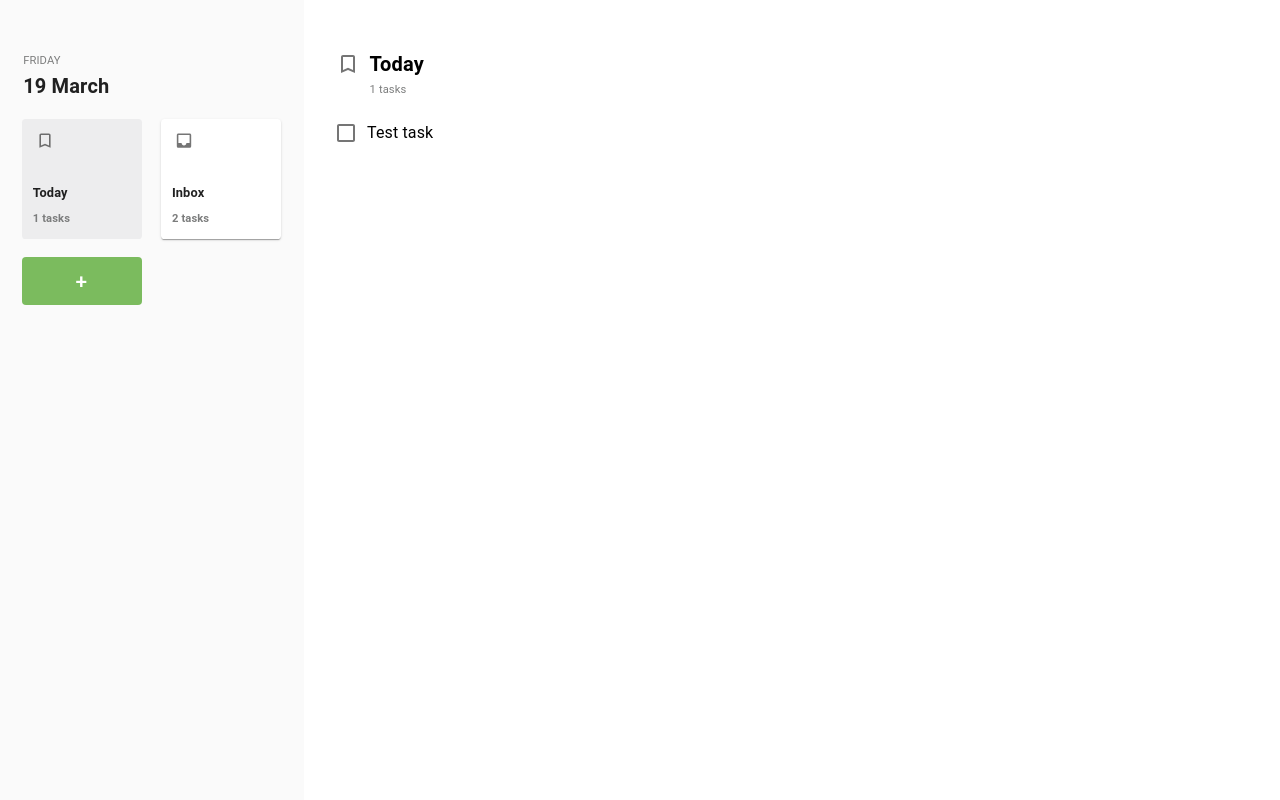
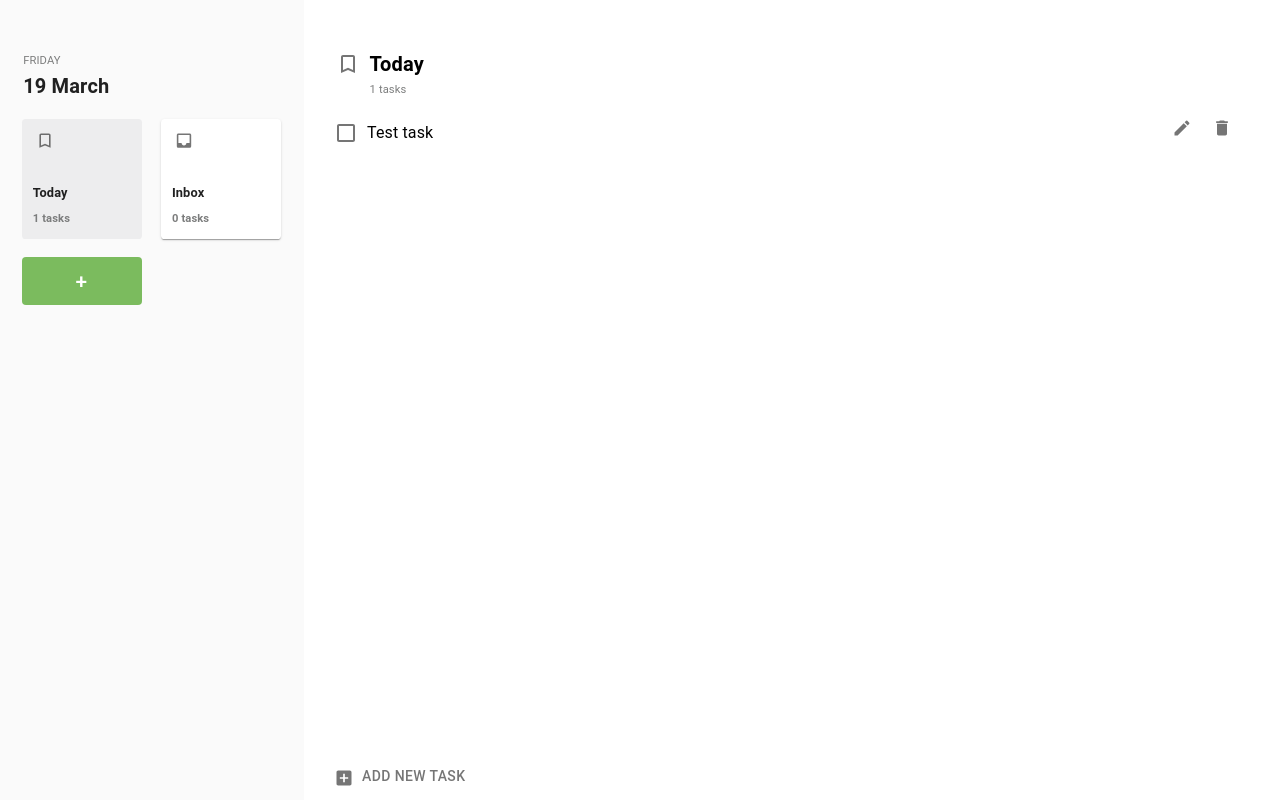
Before and after one commit to eldursi/react-todo-app, a React (Create React App) app: page / in a window 1280 px wide. Built offline with nearby package versions, Linux system fonts and the light colour scheme.

Commit message:
Working edit and delete functionality - needs clean up

```diff
--- /dev/null
+++ b/src/Components/Shared/InputDialog.tsx
@@ -0,0 +1,35 @@
+import { Dialog, DialogTitle, DialogContent, TextField, DialogActions, Button } from "@material-ui/core"
+import React from "react"
+import useStyles from "../Tasks/Styling"
+
+const InputDialog = (props:any) =>
+{
+    const classes = useStyles()
+    const {open, handleClose, handleOnClick, title, buttonText, handleOnChange, value} = props
+    return (
+        <Dialog open={open} onClose={handleClose} aria-labelledby="form-dialog-title" fullWidth>
+            <DialogTitle id="form-dialog-title">{title}</DialogTitle>
+            <DialogContent>
+                <TextField
+                    autoFocus
+                    margin="dense"
+                    id="name"
+                    type="text"
+                    fullWidth
+                    multiline
+                    rows={10}
+                    InputProps= {{ className: classes.addTaskInput}}
+                    onChange={(e) => { handleOnChange(e.target.value) }}
+                    defaultValue={ value }
+                />
+            </DialogContent>
+            <DialogActions className = {classes.addTaskDialogAction}>
+                <Button onClick={handleOnClick} color="primary" fullWidth className = {classes.addTaskListItem}>
+                {buttonText}
+                </Button>
+            </DialogActions>
+        </Dialog>
+    )
+}
+
+export default InputDialog
--- a/src/Components/TaskCategories/TaskCategories.tsx
+++ b/src/Components/TaskCategories/TaskCategories.tsx
@@ -35,12 +35,12 @@ export const TaskCategory = (props:any) =>
 {
     const classes = useStyles()
     const taskCategories = props.taskCategories
-    var {name, active, numberOfTasks, components, icon, id} = props.taskCategory;
+    var {name, active, components, icon, id, tasks} = props.taskCategory;
     const IconComponent = components[icon]
 
     const setActiveCategory = () => {
         taskCategories.forEach( taskCategory => {
-            if(taskCategory.id == id)
+            if(taskCategory.id === id)
             {
                 taskCategory.active = true
             }
@@ -64,7 +64,7 @@ export const TaskCategory = (props:any) =>
                 </Box>
                 <Box className={classes.taskCategoryTitle}>
                     <ListItemText primary={name} />
-                    <Typography component="span" style={{fontSize:"0.7rem", color:"#7c7d7d"}}>{numberOfTasks} tasks</Typography>
+                    <Typography component="span" style={{fontSize:"0.7rem", color:"#7c7d7d"}}>{tasks.length} tasks</Typography>
                 </Box>
             </ListItem>
         </Box>
--- a/src/Components/Tasks/Styling.tsx
+++ b/src/Components/Tasks/Styling.tsx
@@ -6,7 +6,9 @@ const useStyles = makeStyles((theme: Theme) =>  createStyles({
     } ,
     taskListContainer:{
       padding:0,
-      marginLeft: theme.spacing(4)
+      marginLeft: theme.spacing(4),
+      marginRight: theme.spacing(4),
+      width: "100%"
     },
     header:{
       height: theme.spacing(8),
@@ -28,6 +30,58 @@ const useStyles = makeStyles((theme: Theme) =>  createStyles({
     taskListIcon:{
       marginTop: theme.spacing(0.5),
       color: "#0000008a"
+    },
+    addNewTaskButton:{
+      padding: theme.spacing(0.25),
+      color: "#0000008a",
+      display: "flex",
+      justifyContent: "flex-start",
+      alignItems: "flex-end",
+      position: "absolute",
+      bottom: "10px"
+    },
+    addTask:{
+      width: theme.spacing(15),
+      marginLeft: theme.spacing(1.2),
+      borderRadius: "4%"
+    },
+    addTaskListItem:{
+      backgroundColor: "#7bbb5e",
+      color:"white",
+      textAlign: "center",
+      "& *": {
+        fontSize: "1.3rem",
+      }
+    },
+    addTaskDialogAction:{
+      padding: 0,
+      "& button": {
+        borderRadius: "0",
+      }
+    },
+    addTaskInput:{
+      "&&&:before": {
+        borderBottom: "none"
+      },
+      "&&:after": {
+        borderBottom: "none"
+      }
+    },
+    taskCheckboxActive:{
+      textDecoration: "line-through"
+    },
+    taskCheckbox:{},
+    taskItem:{
+      flexDirection:"row",
+      width: "100%",
+      justifyContent: "space-between"
+    },
+    taskForm:{
+      width: "100%"
+    },
+    actionButton:{
+      color: "#0000008a",
+      minWidth:"fit-content"
     }
   })
 )
--- a/src/Components/Tasks/TaskList.tsx
+++ b/src/Components/Tasks/TaskList.tsx
@@ -1,20 +1,46 @@
 import Checkbox from '@material-ui/core/Checkbox';
 import LocalOfferOutlinedIcon from '@material-ui/icons/LocalOfferOutlined';
-import { Box, Container, FormControl, FormControlLabel, FormGroup, Typography } from "@material-ui/core";
+import { Box, Button, FormControl, FormControlLabel, FormGroup, TextField, Typography } from "@material-ui/core";
 import useStyles from "./Styling";
 import { Task, status } from "../../Models/Task";
+import React, { useState } from 'react';
+import { Guid } from 'guid-typescript';
+import Dialog from '@material-ui/core/Dialog';
+import DialogTitle from '@material-ui/core/DialogTitle';
+import DialogContent from '@material-ui/core/DialogContent';
+import DialogActions from '@material-ui/core/DialogActions';
+import AddBoxIcon from '@material-ui/icons/AddBox';
+import EditIcon from '@material-ui/icons/Edit';
+import InputDialog from '../Shared/InputDialog';
+import DeleteIcon from '@material-ui/icons/Delete';
 
 export const TaskList = (props: any) => {
-    const activeTaskCategory = props.taskCategories.filter((taskCategory) => {
+    const taskCategories = props.taskCategories
+    console.log("in TaskList")
+    console.log(taskCategories)
+    const activeTaskCategory = taskCategories.filter((taskCategory) => {
         return taskCategory.active
       })[0]
-    console.log(activeTaskCategory)
     const { tasks, components , icon, name}  = activeTaskCategory
     const IconComponent = components[icon]
 
+    const handleTaskListUpdate = (tasks: Task[]) => {
+        console.log("in handleTaskListUpdate")
+        activeTaskCategory.tasks = tasks
+        console.log(tasks)
+
+        taskCategories.forEach(taskCategory => {
+            if(taskCategory.id === activeTaskCategory.id)
+            {
+                taskCategory = activeTaskCategory
+                props.setTaskCategories([...taskCategories])
+            }
+        });
+    }
+
     const classes = useStyles()
     return (
-        <Container className={classes.taskListContainer} >
+        <div className={classes.taskListContainer} >
             <div className={classes.toolbar} />
             <Box className={classes.header}>
                 <Box className={classes.taskListTitleHeader}>
@@ -26,23 +52,163 @@ export const TaskList = (props: any) => {
                 </Box>
             </Box>
             <Box>
-                <FormControl>
-                    <FormGroup>
-                        {tasks.map(t => <TaskCheckbox key={t.id} task={t}/>)}
-                    </FormGroup>
+                <FormControl className={classes.taskForm}>
+                        {tasks.map((t) =>(
+                            <FormGroup className={classes.taskItem} key={t.id} >
+                                 <TaskItem task={t} tasks={tasks} setTasks={handleTaskListUpdate}/>
+                            </FormGroup>
+
+                        ))}
                 </FormControl>
             </Box>
-        </Container>
+            <Box>
+                <NewTask addTask={handleTaskListUpdate} tasks={tasks}/>
+            </Box>
+        </div>
+    )
+}
+
+const TaskItem = (props:any) => {
+    const { task, setTasks, tasks } = props
+    const handleTaskUpdate = (task: Task) => {
+        tasks.forEach(taskElement => {
+            if(taskElement.id === task.id)
+            {
+                console.log(task)
+                taskElement = task
+                setTasks(tasks)
+            }
+        });
+    }
+    return (
+        <TaskCheckbox task={task} tasks={tasks} updateTask={handleTaskUpdate} setTasks={setTasks}/>
     )
 }
 
 const TaskCheckbox = (props:any) => {
+    const [checked, setChecked] = useState(props.task.status === status.done);
     // displays the task checkbox and task title with the edit and delete option
-    const task: Task = props.task
+    const task  = props.task
+    const classes = useStyles()
+    const handleOnChange = (event:any) => {
+        if(event.target.checked)
+        {
+            task.status = status.done
+            setChecked(true)
+        }
+        else{
+            task.status = status.new
+            setChecked(false)
+        }
+        props.updateTask(task)
+    }
+    const checkboxClass = checked ? classes.taskCheckboxActive: classes.taskCheckbox
     return (
-        <FormControlLabel
-            control={<Checkbox checked={task.status === status.done} name="done" />}
-            label={task.name}
-        />
+        <>
+            <FormControlLabel
+                control={<Checkbox onChange={handleOnChange} checked={checked}
+                name="done" />}
+                className={checkboxClass}
+                label={task.name}
+            />
+            <Box>
+                <EditTask task={task} updateTask={props.updateTask}/>
+                <DeleteTask task={task} tasks={props.tasks} setTasks={props.setTasks}/>
+            </Box>
+        </>
     )
 }
+
+const NewTask = (props:any) => {
+    const [open, setOpen] = useState(false);
+    const [taskName, setTaskName] = useState("");
+
+    const handleClickOpen = () => {
+        setOpen(true);
+    };
+
+    const handleClose = () => {
+        setOpen(false);
+    };
+
+    const addTaskItem = () =>
+    {
+        const { addTask, tasks }= props
+        const newTask = new Task(
+            Guid.create().toString(),
+            taskName,
+            status.new)
+        tasks.push(newTask)
+        addTask(tasks)
+        handleClose()
+    }
+
+    return (
+        <>
+            <AddTaskButton handleOnClick={handleClickOpen}/>
+            <InputDialog open={open} handleClose={handleClose} handleOnChange={setTaskName} handleOnClick={addTaskItem} buttonText={"+"} title={"New task"}/>
+        </>
+    );
+}
+
+const AddTaskButton = (props:any) => {
+    const classes = useStyles();
+    return (
+        <Button onClick={props.handleOnClick} startIcon={<AddBoxIcon/>} className={classes.addNewTaskButton}>
+            Add New Task
+        </Button>
+    )
+}
+
+const EditTask = (props:any) => {
+    const { task, updateTask } = props
+    const [open, setOpen] = useState(false);
+    const [taskName, setTaskName] = useState(task.name);
+
+    const handleClickOpen = () => {
+        setOpen(true);
+    };
+
+    const handleClose = () => {
+        setOpen(false);
+    };
+
+    const handleChange = (event:any) => {
+        console.log("in handleOnChange")
+        setTaskName(event)
+    }
+    const handleClick = (event:any) => {
+        task.name=taskName
+        updateTask(task)
+        handleClose()
+    }
+
+    return (
+        <>
+            <EditTaskButton handleOnClick={handleClickOpen}/>
+            <InputDialog open={open} handleClose={handleClose} handleOnChange={handleChange} handleOnClick={handleClick} buttonText={"Save"} title={"Edit task"} value={taskName}/>
+        </>
+    );
+}
+
+const EditTaskButton = (props:any) => {
+    const classes = useStyles();
+    return (
+        <Button onClick={props.handleOnClick} startIcon={<EditIcon/>} className={classes.actionButton}/>
+    )
+}
+
+const DeleteTask = (props:any) => {
+    const classes = useStyles();
+    const { task, tasks, setTasks } = props
+    const handleOnClick = () => {
+        const updatedTasks = tasks.filter(function(element){
+            return element.id != task.id;
+        });
+        setTasks(updatedTasks)
+    }
+
+    return (
+        <Button onClick={handleOnClick} startIcon={<DeleteIcon/>} className={classes.actionButton}/>
+    );
+}
--- a/src/Components/ToDoApp/ToDoApp.tsx
+++ b/src/Components/ToDoApp/ToDoApp.tsx
@@ -12,17 +12,14 @@ const ToDoApp = () =>
             "Today",
             "red",
             [
-                new Task("1", "Test task", new Date(), status.new)
+                new Task("1", "Test task", status.new)
             ],
             true,
             "BookmarkBorderIcon"),
         new TaskCategoryItem("2",
         "Inbox",
         "red",
-        [
-            new Task("1", "Test task", new Date(), status.new),
-            new Task("2", "Test task 2", new Date(), status.new)
-        ],
+        [],
         false,
         "InboxIcon")
     ]
--- a/src/Models/Task.tsx
+++ b/src/Models/Task.tsx
@@ -5,14 +5,14 @@ export enum status
 }
 
 export class Task {
-    constructor(id: any, name: string, date: Date, status: status){
+    constructor(id: string, name: string, status: status, date?: Date){
         this.id = id
         this.name = name
         this.date = date
         this.status = status
     }
 
-    id: any
+    id: string
     name: string = ""
     date: Date | undefined
     status: status
--- a/src/Models/TaskCategoryItem.tsx
+++ b/src/Models/TaskCategoryItem.tsx
@@ -11,14 +11,12 @@ export class TaskCategoryItem {
         this.tasks = tasks
         this.active = active
         this.icon = icon
-        this.numberOfTasks = tasks.length
     }
 
     id: string
     name: string = ""
     color: string = ""
     tasks: Task[] = []
-    numberOfTasks: number
     active: boolean
     icon: string
 
```
